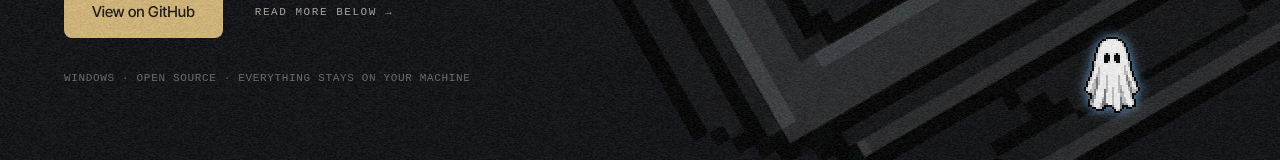
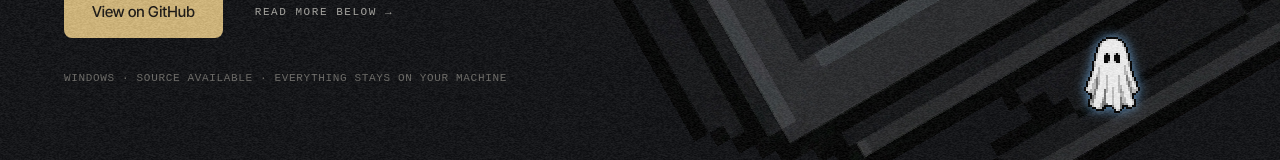
Before and after one commit to hyowonbernabe/Polter, a Next.js app in the folder apps/web/: page / in a window 1280 px wide. Shown: the part 606-766 px from the top of the page. Built offline with nearby package versions, Linux system fonts and the light colour scheme; a web font is replaced by a local one.

Commit message:
fix license inconsistency

```diff
--- a/apps/web/src/components/sections/DownloadCTA.tsx
+++ b/apps/web/src/components/sections/DownloadCTA.tsx
@@ -154,7 +154,7 @@ export function DownloadCTA() {
           }}
         >
           A small ghost that watches how you work and tells you what it sees.
-          Free, open source, and everything stays on your machine.
+          Free to use. Source available. Everything stays on your machine.
         </p>
       </ScrollReveal>
 
--- a/apps/web/src/components/sections/Footer.tsx
+++ b/apps/web/src/components/sections/Footer.tsx
@@ -62,7 +62,7 @@ export function Footer() {
               }}
             >
               A quiet desktop companion that watches how you work and tells you what it sees.
-              Open source. Everything local.
+              Source available. Everything local.
             </p>
           </div>
 
@@ -109,7 +109,7 @@ export function Footer() {
             Boo
           </span>
           <span style={{ fontFamily: 'var(--font-mono)', fontSize: 10, color: 'var(--fg-3)' }}>
-            2026 &middot; MIT licensed.
+            2026 &middot; BSL 1.1
           </span>
         </div>
       </div>
--- a/apps/web/src/components/sections/Hero.tsx
+++ b/apps/web/src/components/sections/Hero.tsx
@@ -107,7 +107,7 @@ export function Hero() {
           className="eyebrow"
           style={{ color: 'var(--fg-3)', letterSpacing: '0.06em' }}
         >
-          Windows &middot; Open source &middot; Everything stays on your machine
+          Windows &middot; Source available &middot; Everything stays on your machine
         </div>
       </div>
     </section>
```
